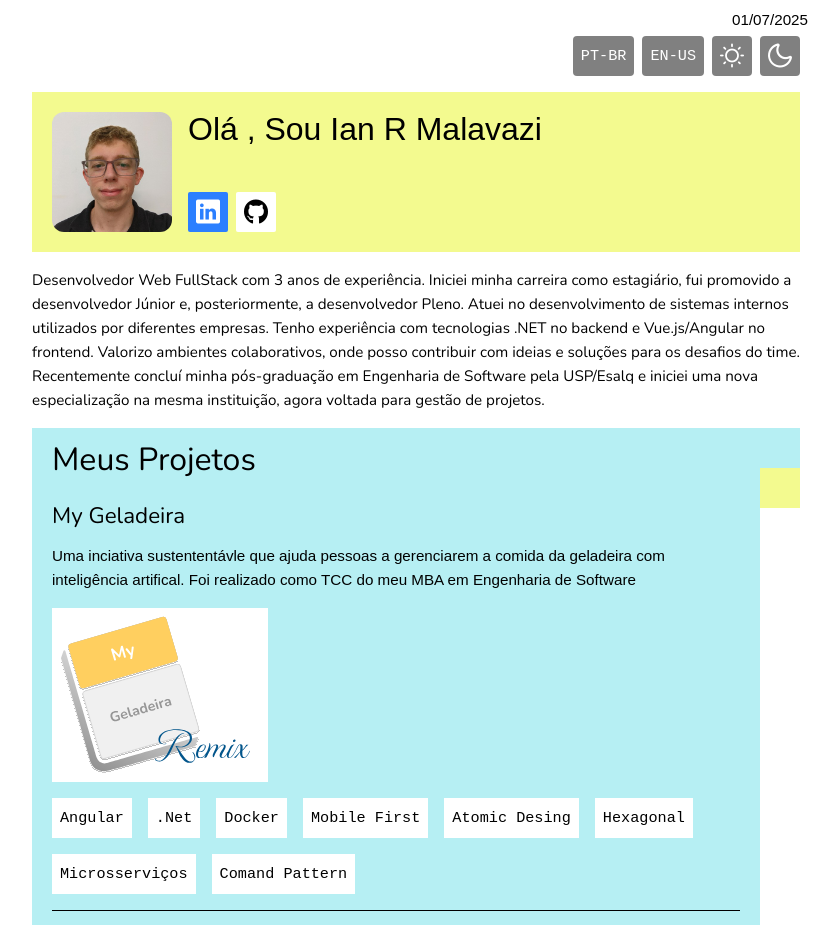
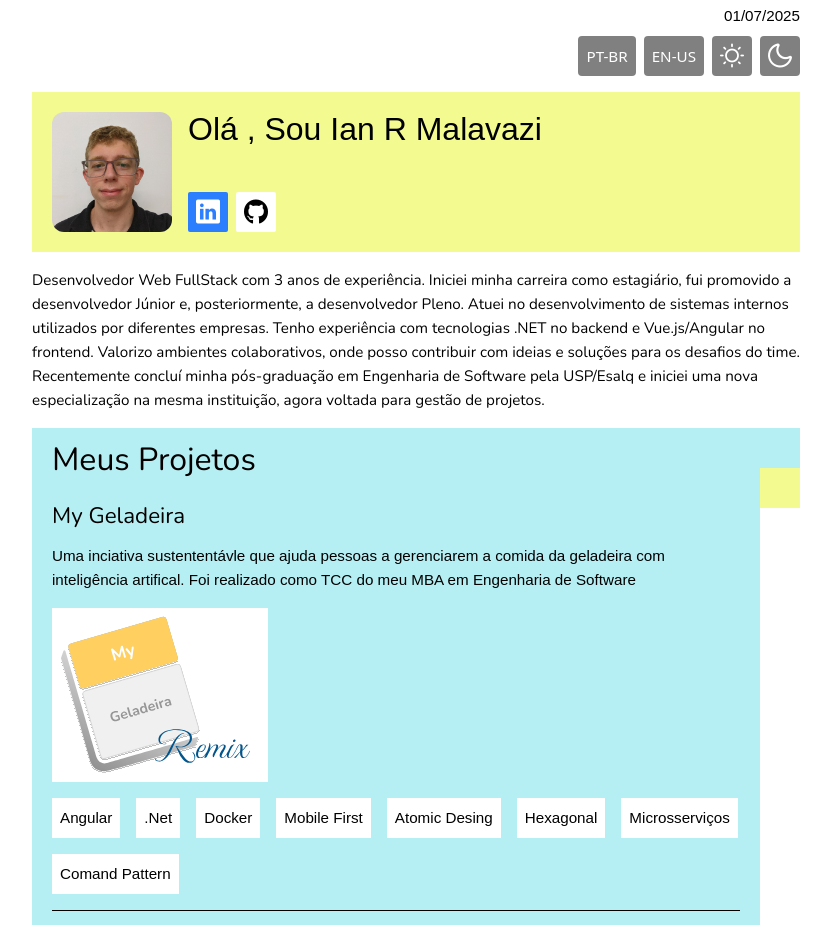
Before and after one commit to ianer-glitch/who-am-i-book, a Next.js app: page /portfolio/home in a window 1280 px wide. Shown: the top 925 px of the page, without its empty margins (224-1063 px from the left). Built offline with nearby package versions, Linux system fonts and the light colour scheme; a web font is replaced by a local one.

Commit message:
fix: css padding

```diff
--- a/src/app/portfolio/components/projectPostIt/ProjectPostIt.tsx
+++ b/src/app/portfolio/components/projectPostIt/ProjectPostIt.tsx
@@ -40,7 +40,7 @@ export const ProjectPostIt = (props: IProjectPostIt) => {
           {props?.tecnologies?.map((m, key) => (
             <li key={key}>
               <span>
-                <p className="bg-white !text-black p-2">{m}</p>
+                <p style={{fontFamily:"var(--font-love-you)"}} className="bg-white !text-black p-2">{m}</p>
               </span>
             </li>
           ))}
--- a/src/app/portfolio/home/home.module.css
+++ b/src/app/portfolio/home/home.module.css
@@ -9,6 +9,6 @@
   repeating-linear-gradient(var(--bg-color), var(--bg-color) 1.5em, var(--color-book-lines) 1.5em, var(--color-book-lines) 1.52em);
   background-size: 100% 1.52em;
   line-height: 1.5em;
-  padding: 0.5em;
-  font-family: "Courier New", monospace;
+  padding: 0.25em 1rem;
+
 }
--- a/src/shared/components/atoms/iconLinkButton/IconLinkButton.tsx
+++ b/src/shared/components/atoms/iconLinkButton/IconLinkButton.tsx
@@ -13,7 +13,7 @@ export const IconLinkButton = (props:IIconLinkButton) => {
     return (
     <button onClick={openLinkNewTab} className={`${props.className}  ${styles['icon-link-button']}`}>
             <i className={`${props.icon} ${props.iconColor} text-2xl  `}></i>
-            {props.text && <p className={props.iconColor}>{props.text}</p>}
+            {props.text && <p className={props.iconColor} style={{fontFamily:"var(--font-love-you)"}}>{props.text}</p>}
         </button>
     )
 }
```
